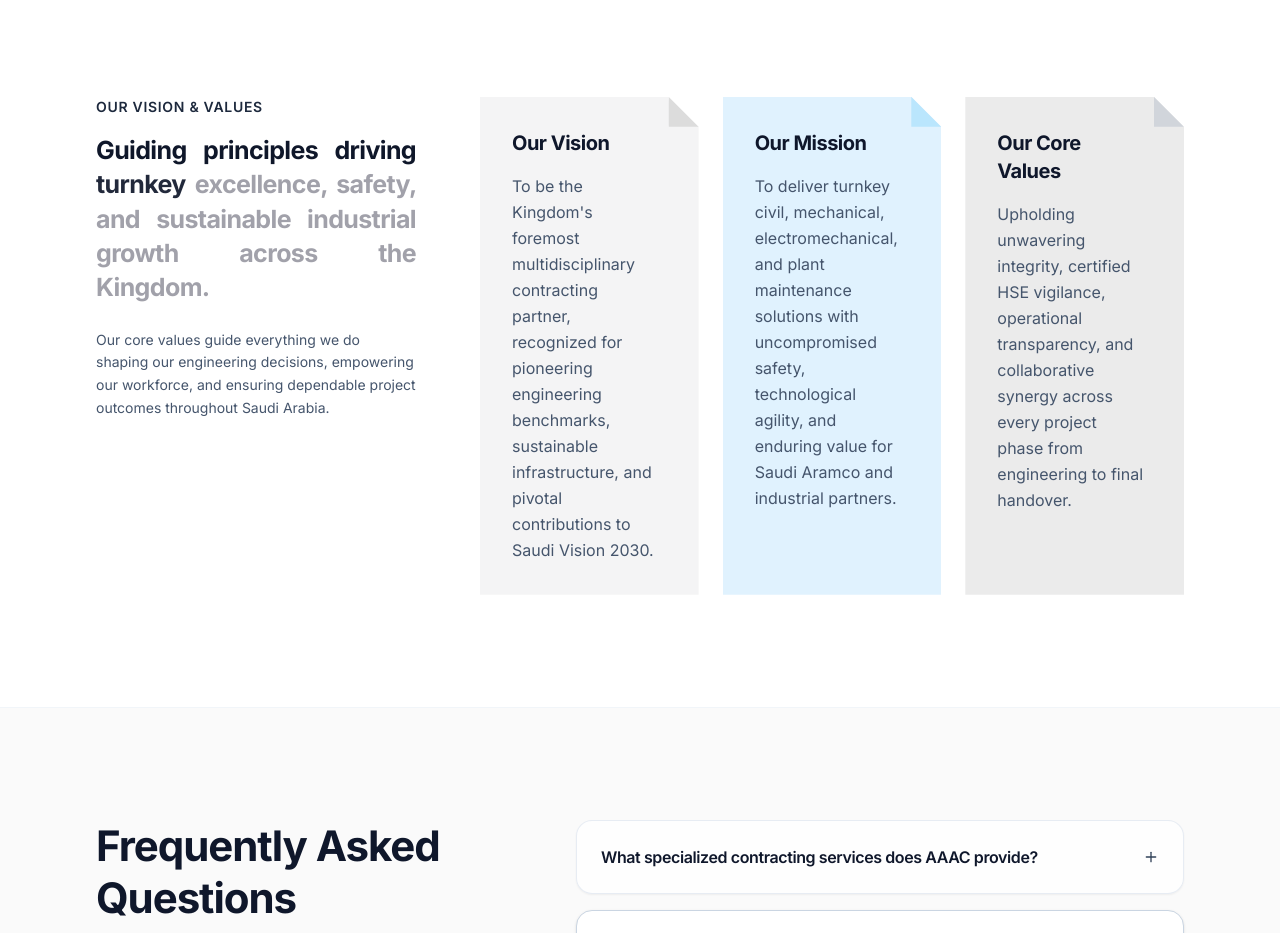
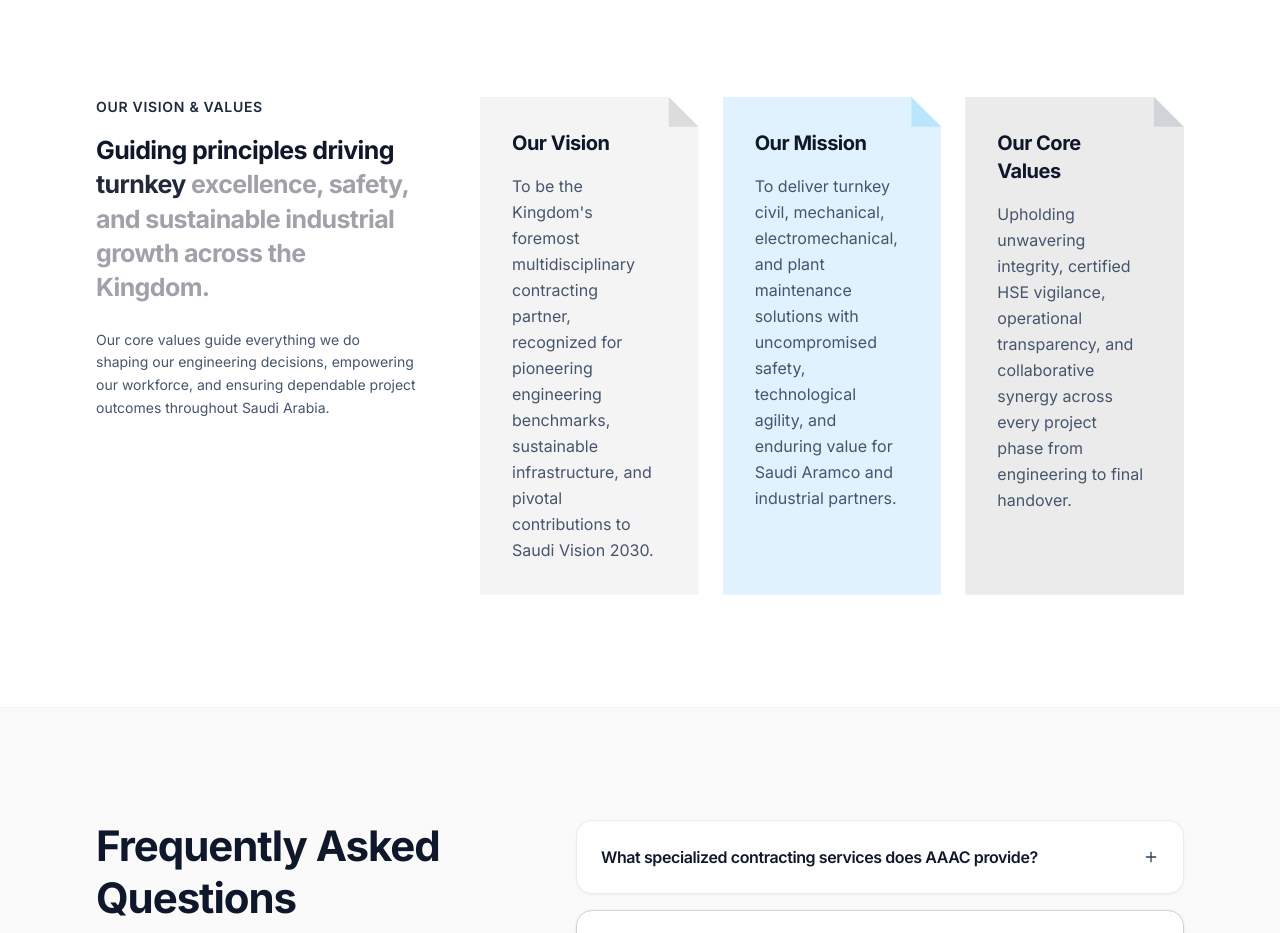
Before and after one commit to mindstory-webteam/alattaf, a Next.js app: page / in a window 1280 px wide. Shown: the part 5000-5933 px from the top of the page. Built offline with nearby package versions, Linux system fonts and the light colour scheme.

Commit message:
feat: add HomeVisionMission component to display company vision, mission, and values

```diff
--- a/components/HomeVisionMission.tsx
+++ b/components/HomeVisionMission.tsx
@@ -50,7 +50,7 @@ export default function HomeVisionMission() {
             <ScrollRevealText
               text={headingText}
               as="h2"
-              className="text-[16px] sm:text-xl lg:text-[25px] font-bold leading-relaxed sm:leading-snug tracking-normal sm:tracking-tight text-slate-900 text-justify [text-align:justify] [text-justify:inter-word] [text-align-last:left] hyphens-auto [hyphens:auto]"
+              className="text-[16px] sm:text-xl lg:text-[25px] font-bold leading-relaxed sm:leading-snug tracking-normal sm:tracking-tight text-slate-900 text-left"
             />
 
             <p className="text-xs sm:text-sm text-slate-600 leading-relaxed pt-2">
```
